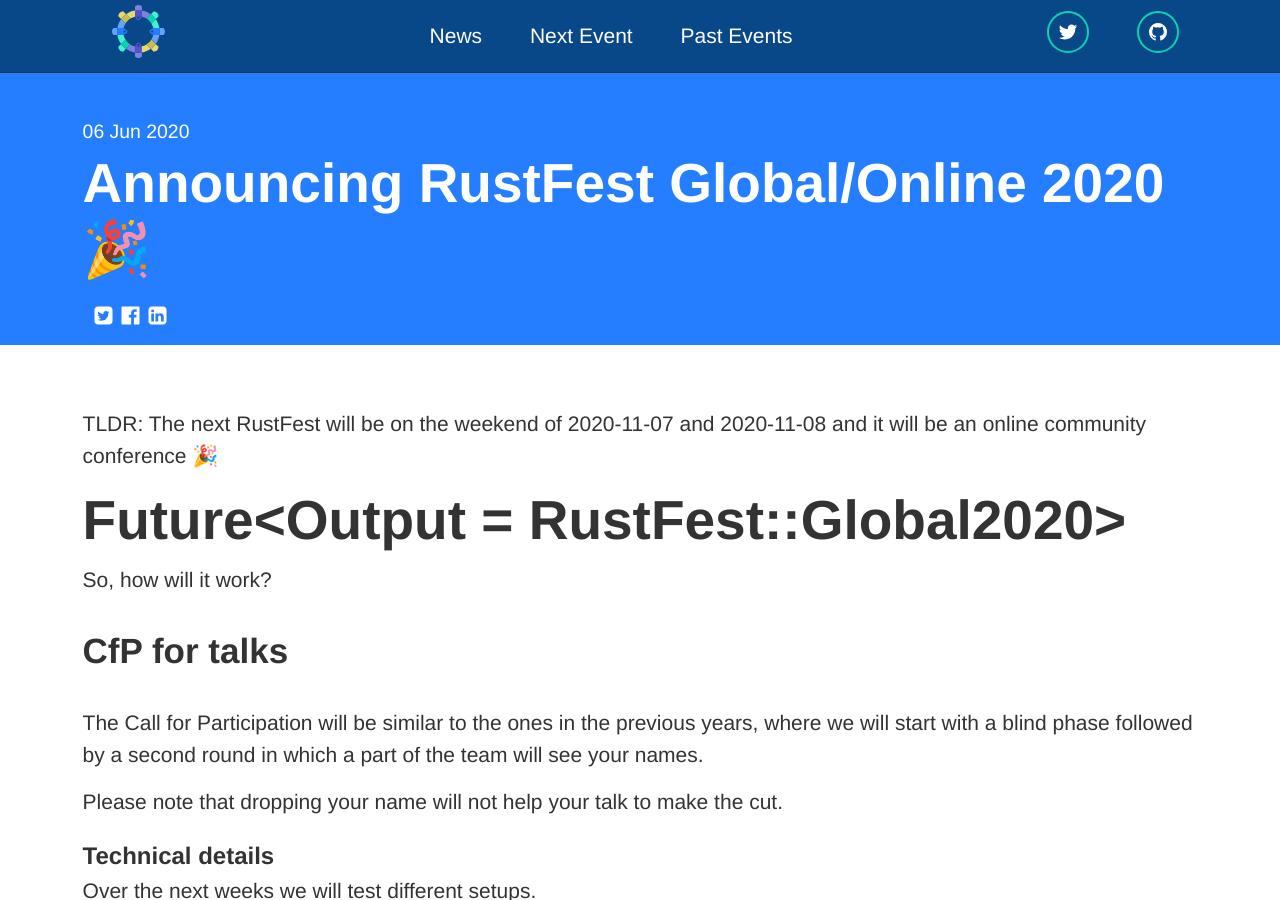
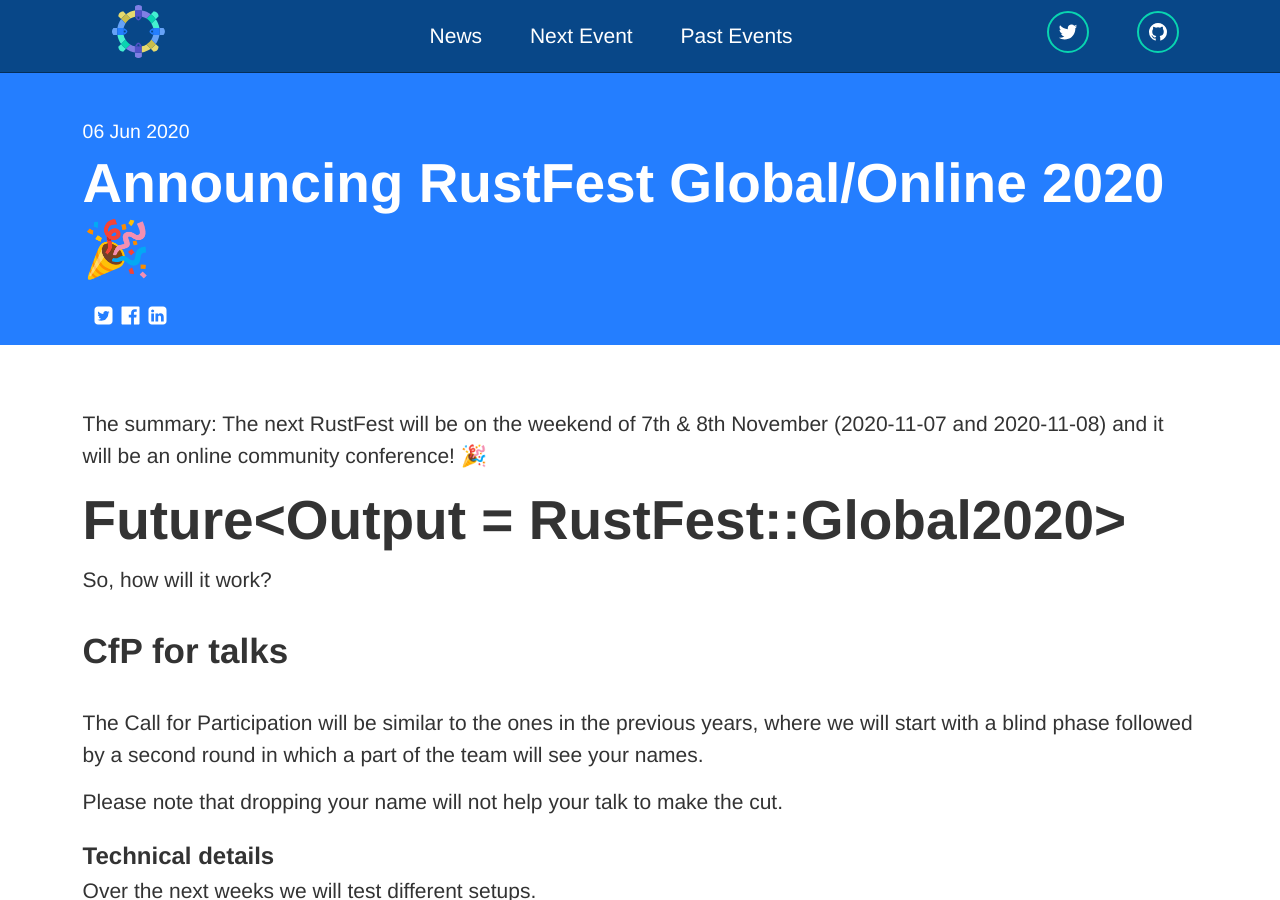
Before and after one commit to RustFestEU/blog.rustfest.eu, a Jekyll site: the page built from _posts/2020-06-06-announcing-rustfest-2020.md, in a window 1280 px wide and 900 px high. Built offline with Jekyll 4.4.1, drawn with Linux system fonts in a browser that asks for light colours.

Commit message:
Update _posts/2020-06-06-announcing-rustfest-2020.md
Co-authored-by: Jan-Erik Rediger <janerik@fnordig.de>

```diff
--- a/_posts/2020-06-06-announcing-rustfest-2020.md
+++ b/_posts/2020-06-06-announcing-rustfest-2020.md
@@ -7,7 +7,7 @@
   - dns2utf8
 ---
 
-TLDR: The next RustFest will be on the weekend of 2020-11-07 and 2020-11-08 and it will be an online community conference 🎉
+The summary: The next RustFest will be on the weekend of 7th & 8th November (2020-11-07 and 2020-11-08) and it will be an online community conference! 🎉
 
 # Future<Output = RustFest::Global2020>
 
```
